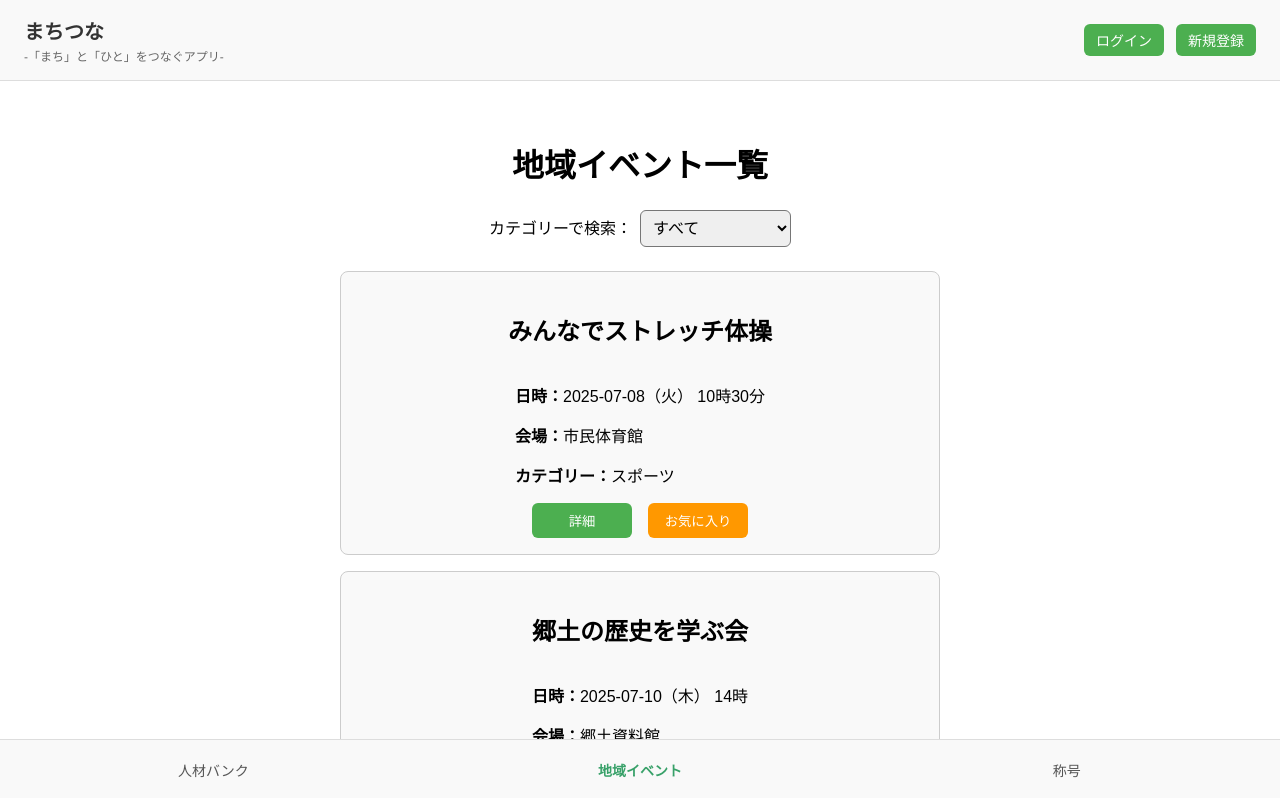
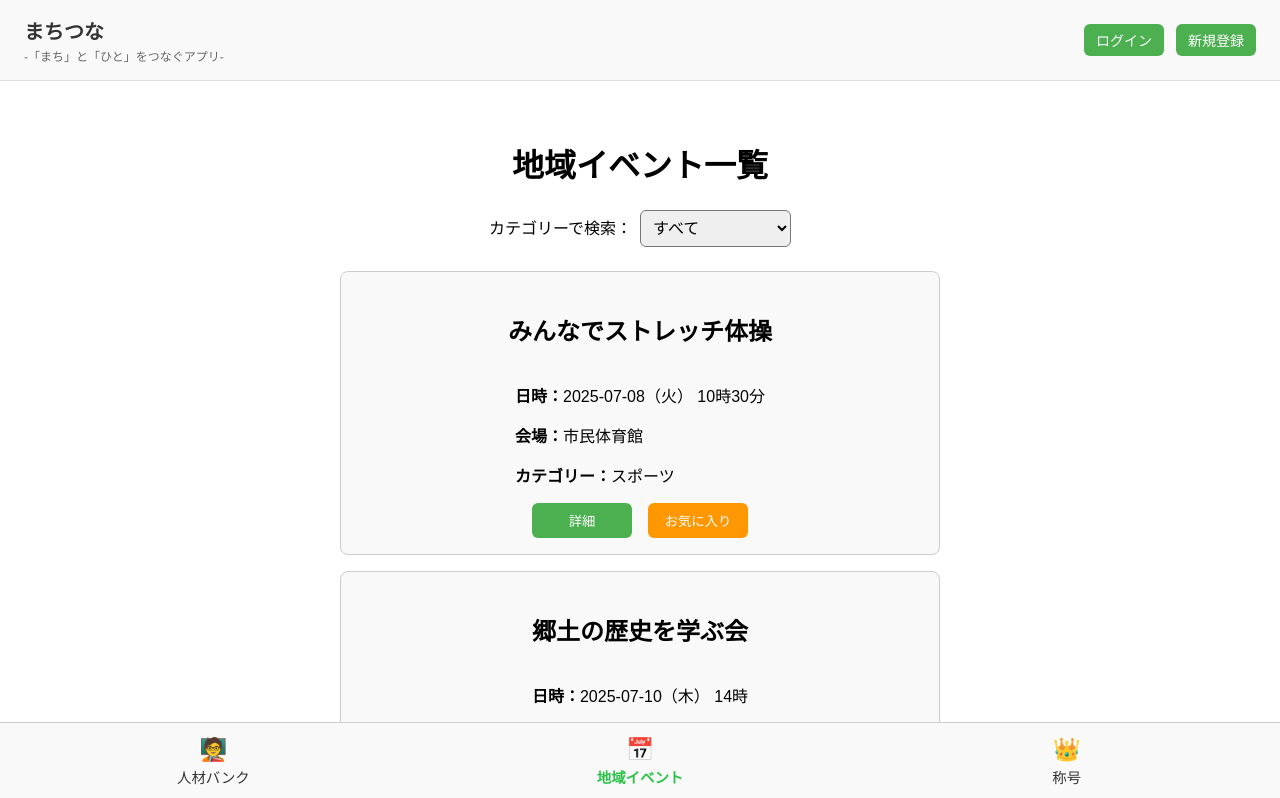
Before and after one commit to ashizawakazuki/machitsuna, a React (Create React App) app: page /event-list in a window 1280 px wide. Shown: the top 798 px of the page. Built offline with nearby package versions, Linux system fonts and the light colour scheme.

Commit message:
fix:ヘッダーの修正

```diff
--- a/src/pages/EventList.css
+++ b/src/pages/EventList.css
@@ -5,6 +5,7 @@
     margin: 0 auto;
     padding: 2rem;
     font-family: sans-serif;
+    padding-bottom: 100px;
   }
 
   .title {
--- a/src/pages/Footer.css
+++ b/src/pages/Footer.css
@@ -1,34 +1,54 @@
-/* src/Footer.css */
+  @media (max-width: 480px) {
+    .footer {
+      padding: 0.3rem 0;
+    }
 
-.footer {
+    .footer-icon {
+      font-size: 1.2rem;
+    }
+
+    .footer-tab {
+      font-size: 0.8rem;
+      padding: 0.2rem 0;
+    }
+  }
+
+  .footer {
     display: flex;
     justify-content: space-around;
+    align-items: center;
     position: fixed;
     bottom: 0;
-    left: 0;
     width: 100%;
     background-color: #f9f9f9;
-    border-top: 1px solid #ddd;
-    padding: 8px 0;
-    z-index: 1000;
+    border-top: 1px solid #ccc;
+    padding: 0.5rem 0;
+    z-index: 999;
   }
 
   .footer-tab {
     flex: 1;
-    text-align: center;
+    display: flex;
+    flex-direction: column;
+    align-items: center;
+    font-size: 0.9rem;
+    color: #333;
     background: none;
     border: none;
-    font-size: 14px;
-    color: #555;
-    padding: 12px 12px;
     cursor: pointer;
+    padding: 0.3rem 0;
   }
 
-  .footer-tab.active {
-    color: #38a169;
+  .footer-tab.active .footer-label {
+    color: #16bc37e8;
     font-weight: bold;
   }
 
   .footer-tab:hover {
-    background-color: #e6f4ea; /* 薄い緑背景で反応を明確に */
+    background-color: #e6f4ea;
   }
+
+  .footer-icon {
+    font-size: 1.4rem;
+    margin-bottom: 0.2rem;
+  }
--- a/src/pages/Footer.js
+++ b/src/pages/Footer.js
@@ -1,4 +1,3 @@
-// src/Footer.js
 import React from 'react';
 import { useLocation, useNavigate } from 'react-router-dom';
 import './Footer.css';
@@ -7,7 +6,6 @@ const Footer = () => {
   const location = useLocation();
   const navigate = useNavigate();
 
-  // トップページではフッター非表示（あとで案を変更可能）
   if (location.pathname === '/') return null;
 
   return (
@@ -16,19 +14,22 @@ const Footer = () => {
     className={`footer-tab ${location.pathname.includes('/talent-bank') ? 'active' : ''}`}
     onClick={() => navigate('/talent-bank')}
   >
-        人材バンク
+    <div className="footer-icon">🧑‍🏫</div>
+    <div className="footer-label">人材バンク</div>
   </button>
   <button
     className={`footer-tab ${location.pathname.includes('/event-list') ? 'active' : ''}`}
     onClick={() => navigate('/event-list')}
   >
-        地域イベント
+    <div className="footer-icon">📅</div>
+    <div className="footer-label">地域イベント</div>
   </button>
   <button
     className={`footer-tab ${location.pathname.includes('/badge') ? 'active' : ''}`}
     onClick={() => navigate('/badge')}
   >
-        称号
+    <div className="footer-icon">👑</div>
+    <div className="footer-label">称号</div>
   </button>
 </footer>
   );
--- a/src/pages/Header.css
+++ b/src/pages/Header.css
@@ -1,6 +1,4 @@
-/* src/Header.css */
-
-.header {
+  .header {
     display: flex;
     justify-content: space-between;
     align-items: center;
--- a/src/pages/TalentBank.css
+++ b/src/pages/TalentBank.css
@@ -4,6 +4,7 @@
     max-width: 600px;
     margin: 0 auto;
     padding: 2rem;
+    padding-bottom: 100px;
     font-family: sans-serif;
   }
 
@@ -22,6 +23,7 @@
     display: flex;
     flex-direction: column;
     align-items: center;
+    margin: 20px;
   }
 
   .button-group {
--- a/src/pages/TalentDetail.css
+++ b/src/pages/TalentDetail.css
@@ -8,8 +8,7 @@
   font-family: "Helvetica Neue", sans-serif;
   display: flex;
   flex-direction: column;
-  align-items: center; /* 中央配置 */
-
+  align-items: center;
   }
 
   .talent-detail h2 {
@@ -52,3 +51,7 @@
   .contact-button:hover {
     background-color: #2f855a;
   }
+
+  .talent-detail-wrapper {
+    padding-bottom: 100px;
+  }
--- a/src/pages/TalentDetail.js
+++ b/src/pages/TalentDetail.js
@@ -26,6 +26,7 @@ const talentData = [
     }
 
     return (
+      <div className="talent-detail-wrapper"> {/* ラッパー追加 */}
         <div className="talent-detail">
           <Link to="/talent-bank" className="back-link">{'＜'}一覧へ戻る</Link>
           <h2>詳細画面</h2>
@@ -41,7 +42,7 @@ const talentData = [
             <p><strong>一言：</strong>皆様とお会いできるのを楽しみにしております</p>
           </div>
           <button className="contact-button">管理者を通して依頼</button>
-
+        </div>
       </div>
     );
   };
```
Lines whose indentation alone changed are shown as unchanged.
